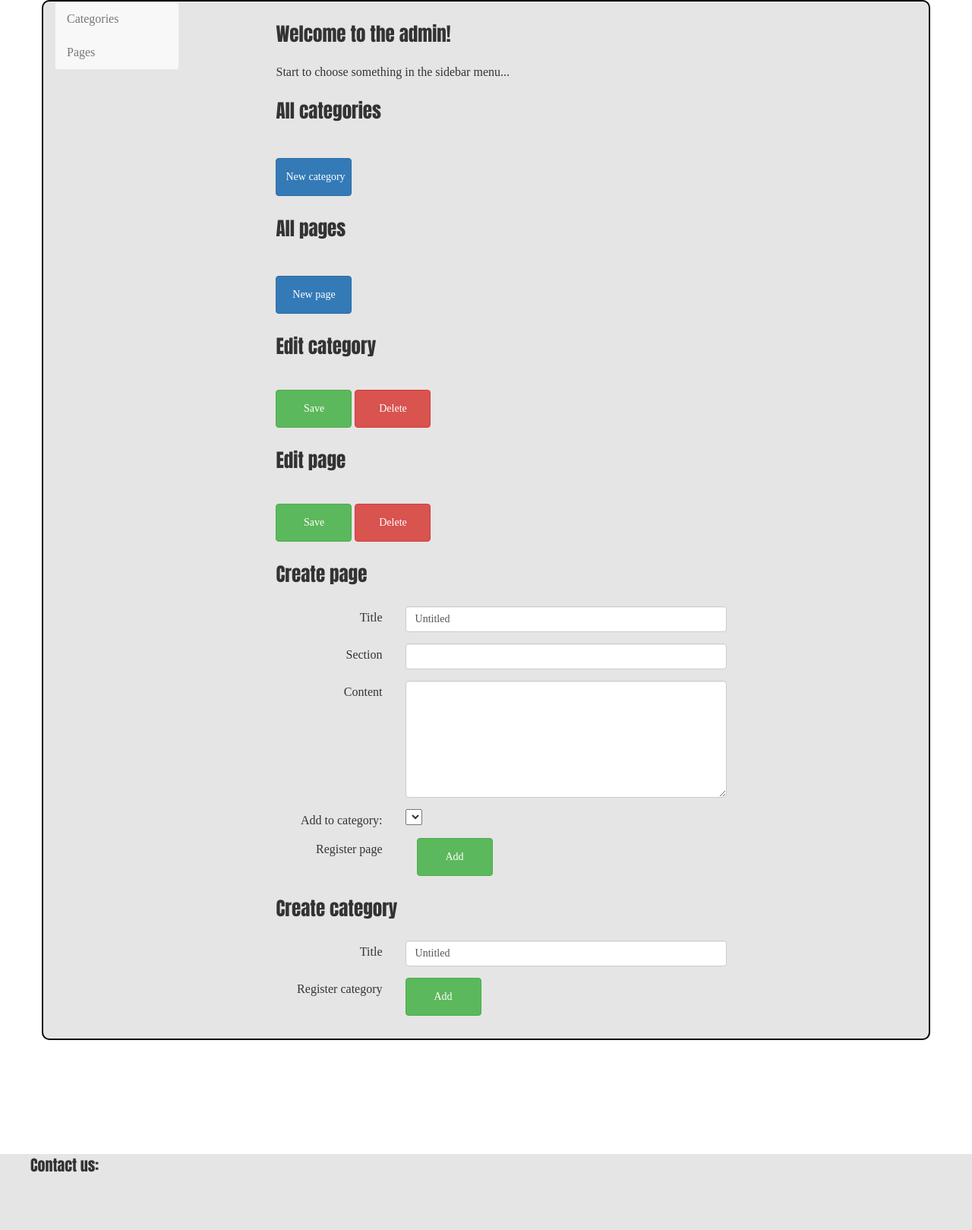
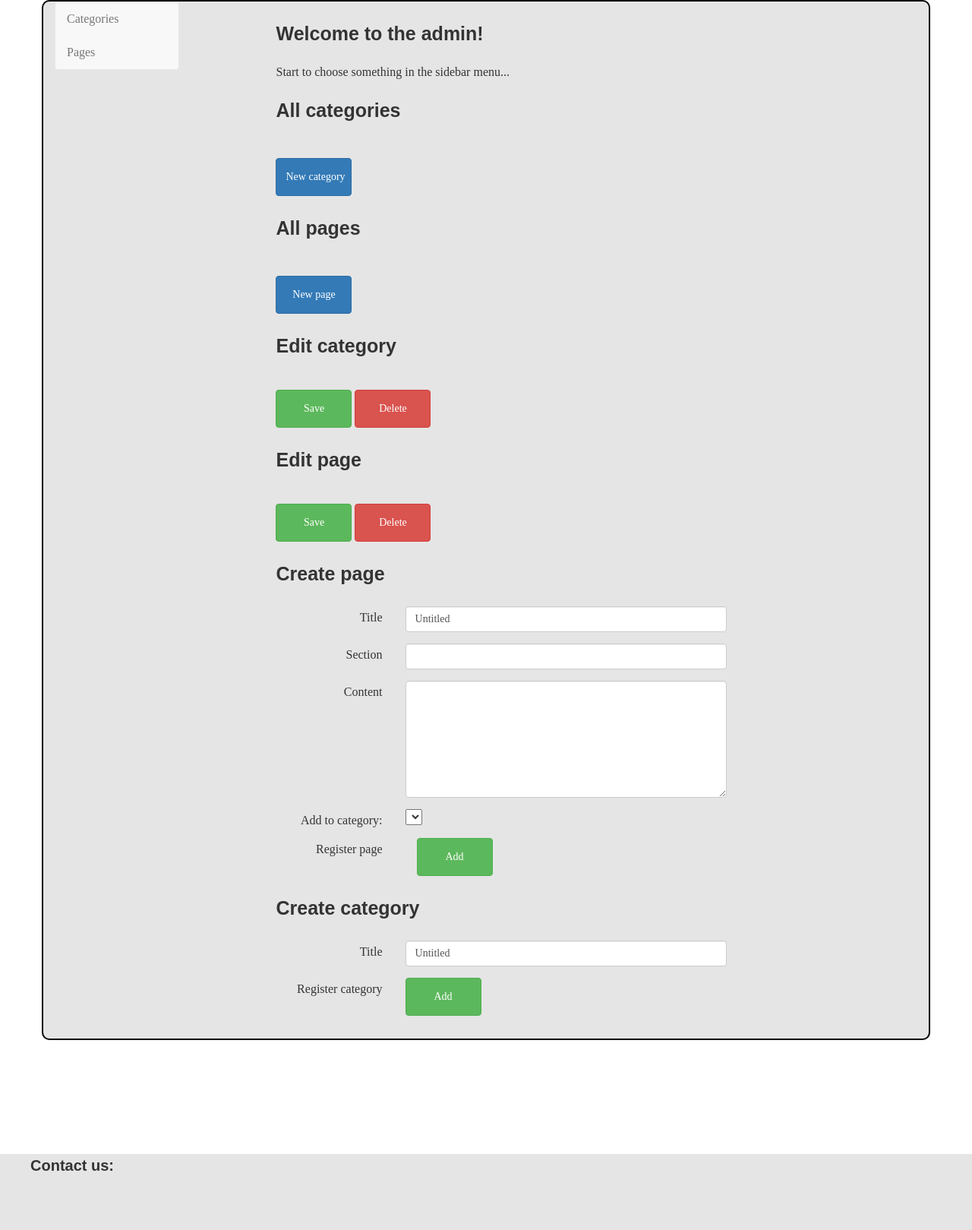
Before and after one commit to SantinoPetrovic/wu14_webbproduktion, a PHP site: page / in a window 1280 px wide. Shown: the part 72-1691 px from the top of the page at 76% size. Run offline with PHP 8.4, Linux system fonts and the light colour scheme; lists and menus that the app fills with data are empty.

Commit message:
Added 2 fonts from google fonts.

```diff
--- a/css/main.css
+++ b/css/main.css
@@ -1,14 +1,17 @@
+
 
 h1 {
     font-size: 25px;
-    font-family: impact;
+    font-family: 'Oswald', sans-serif;
+    font-weight: bold;
     margin-top: 30px;
     margin-bottom: 30px;
 }
 
 h2 {
     font-size: 20px;
-    font-family: impact;
+    font-family: 'Oswald', sans-serif;
+    font-weight: bold;
     margin-top: 15px;
     margin-bottom: 15px;
 
@@ -79,4 +82,5 @@ footer {
 
 .openPageContent {
     margin-bottom: 20px;
+    font-family: 'Rokkitt', serif;
 }
```
